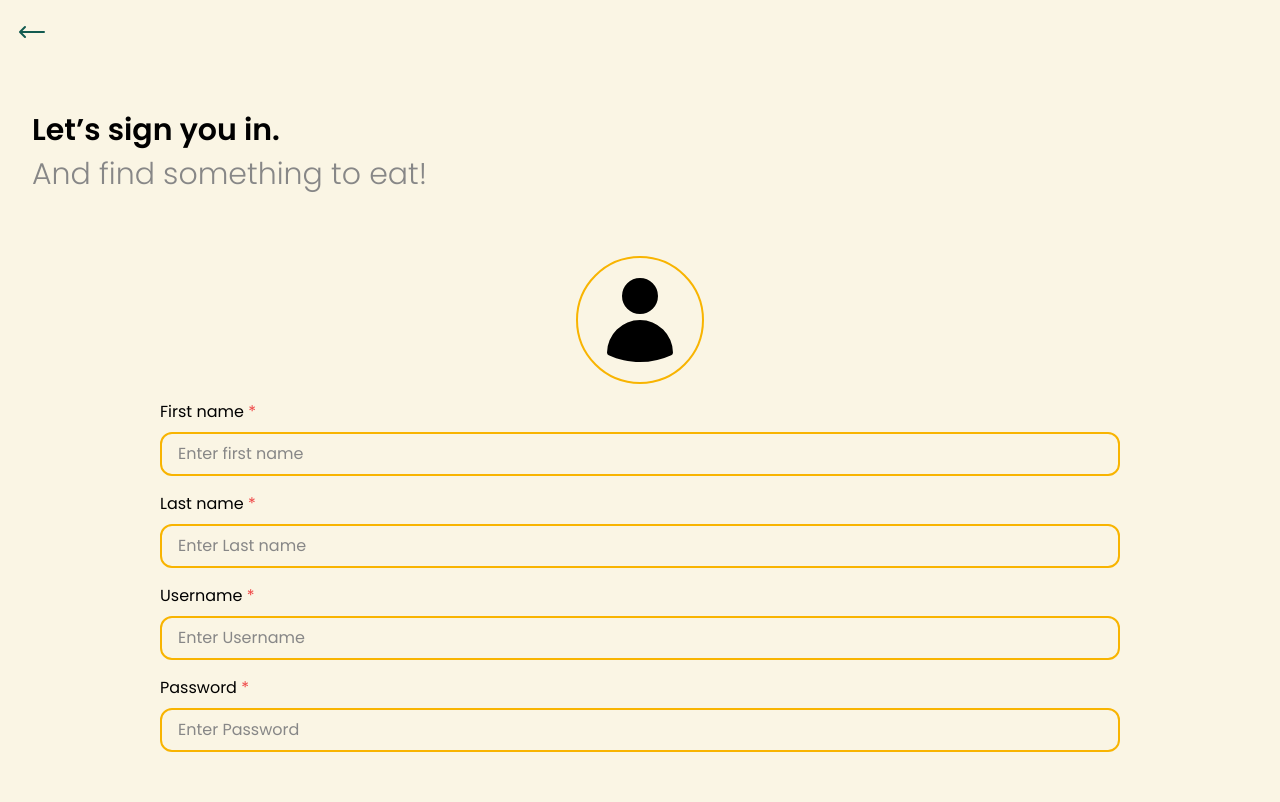
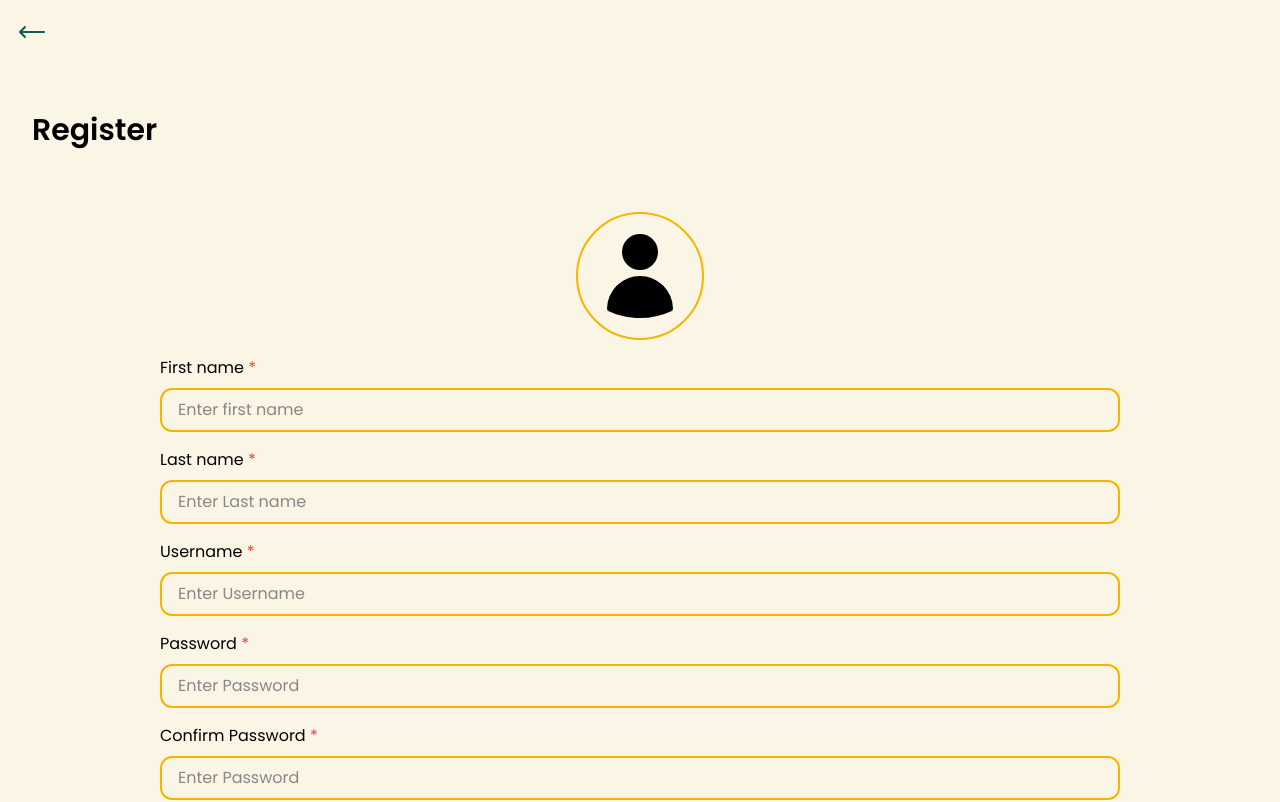
Before and after one commit to WTFPUn/Gu-Hiw-Lei-Ni, a Next.js app in the folder front/: page /register in a window 1280 px wide. Shown: the top 802 px of the page. Built offline with nearby package versions, Linux system fonts and the light colour scheme.

Commit message:
add register function

```diff
--- a/front/components/common/Button.tsx
+++ b/front/components/common/Button.tsx
@@ -2,7 +2,7 @@ import React, { HTMLAttributes } from 'react';
 
 type ButtonProps = {
   text: string;
-  onClick?: () => void;
+  onClick?: (e: React.MouseEvent<HTMLElement>) => void;
   primary?: boolean;
   danger?: boolean;
 };
@@ -11,7 +11,7 @@ type ButtonProps = {
  * Button component
  *
  * @param {string} text - Text to display on the button
- * @param {() => void} onClick - Function to call when the button is clicked
+ * @param {(e) => void} onClick - Function to call when the button is clicked
  * @param {string} fontSize - Font size of the button, unit in rem Ex. 1.5rem
  * @param {boolean} primary - Whether the button is primary or not
  * @param {boolean} danger - Whether the button is danger or not
--- a/front/components/form/TextForm.tsx
+++ b/front/components/form/TextForm.tsx
@@ -7,6 +7,7 @@ type TextFormProps = {
   width?: string;
   required?: boolean;
   password?: boolean;
+  name?: string;
 };
 
 type TextFormState = {
@@ -21,6 +22,9 @@ type TextFormState = {
  * @param {(ref: TextForm) => void} ref - Reference to the component
  * @param {string} width - Width of the text form, unit in rem Ex. w-[1.5rem]
  * @param {string} height - Height of the text form, unit in rem Ex. h-[1.5rem]
+ * @param {boolean} required - Whether the text form is required or not
+ * @param {boolean} password - Whether the text form is password or not
+ * @param {string} name - Name of the text form
  *
  */
 
@@ -56,6 +60,7 @@ class TextForm extends React.Component<TextFormProps, TextFormState> {
         required={this.props.required ? this.props.required : false}
         placeholder={this.props.placeholder ? this.props.placeholder : ''}
         value={this.state.text}
+        name={this.props.name}
         onChange={e => {
           this.setState((state: TextFormState) => {
             const newState: TextFormState = {
--- a/front/pages/register.tsx
+++ b/front/pages/register.tsx
@@ -6,14 +6,69 @@ import Link from 'next/link';
 import ImageUploadForm from '@/components/form/ImageUploadForm';
 
 export default class Register extends React.Component<{}, {}> {
+  private formRef: React.RefObject<HTMLFormElement>;
+  constructor(props: {}) {
+    super(props);
+    this.formRef = React.createRef();
+  }
+
+  async submitForm(e: React.SyntheticEvent) {
+    e.preventDefault();
+    const form = this.formRef.current;
+    if (form) {
+      const formData = new FormData(form);
+      const data = {
+        first_name: formData.get('firstName'),
+        last_name: formData.get('lastName'),
+        user_name: formData.get('username'),
+        password: formData.get('password'),
+        confirm_password: formData.get('confirmPassword'),
+      };
+      try {
+        if (data.password !== data.confirm_password) {
+          throw Error('Password does not match');
+        }
+        if (
+          data.first_name === '' ||
+          data.last_name === '' ||
+          data.user_name === '' ||
+          data.password === '' ||
+          data.confirm_password === ''
+        ) {
+          throw Error('Please fill in all fields');
+        }
+        const res = await fetch(
+          process.env.NEXT_PUBLIC_API_URL + '/auth/register',
+          {
+            method: 'POST',
+            body: JSON.stringify(data),
+            headers: {
+              'Content-Type': 'application/json',
+            },
+          },
+        );
+        if (!res.ok) {
+          const text = await res.text();
+          throw Error('Cannot create new user: ' + text);
+        }
+        console.log(res);
+      } catch (e: any) {
+        alert(e.message);
+      }
+
+      console.log(data);
+    }
+  }
+
   render() {
     return (
       <AuthLayout>
-        <h1 className="text-3xl font-semibold pl-8">Let’s sign you in.</h1>
-        <h2 className="text-3xl font-light text-gray pl-8 pt-2">
-          And find something to eat!
-        </h2>
-        <form className="flex flex-col justify-center align-middle items-center content-center">
+        <h1 className="text-3xl font-semibold pl-8">Register</h1>
+        <form
+          ref={this.formRef}
+          className="flex flex-col justify-center align-middle items-center content-center"
+          onSubmit={e => this.submitForm(e)}
+        >
           <div className="h-full pt-16 flex flex-col gap-4 w-3/4">
             <div className="flex justify-center">
               <ImageUploadForm imageUrl="/user.svg" />
@@ -22,14 +77,33 @@ export default class Register extends React.Component<{}, {}> {
               text="First name"
               placeholder="Enter first name"
               required
+              name="firstName"
             />
-            <TextForm text="Last name" placeholder="Enter Last name" required />
-            <TextForm text="Username" placeholder="Enter Username" required />
+            <TextForm
+              text="Last name"
+              placeholder="Enter Last name"
+              required
+              name="lastName"
+            />
+            <TextForm
+              text="Username"
+              placeholder="Enter Username"
+              required
+              name="username"
+            />
             <TextForm
               text="Password"
               placeholder="Enter Password"
               required
               password
+              name="password"
+            />
+            <TextForm
+              text="Confirm Password"
+              placeholder="Enter Password"
+              required
+              password
+              name="confirmPassword"
             />
           </div>
 
@@ -40,7 +114,13 @@ export default class Register extends React.Component<{}, {}> {
                 Login
               </Link>
             </div>
-            <Button text="Sign up" primary />
+            <Button
+              text="Sign up"
+              primary
+              onClick={e => {
+                this.submitForm(e);
+              }}
+            />
           </div>
         </form>
       </AuthLayout>
```
